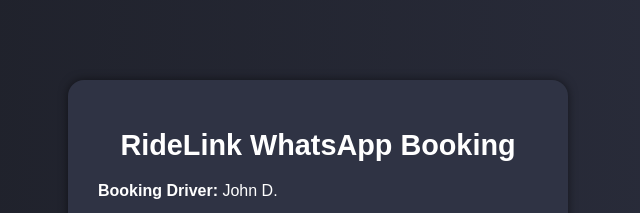
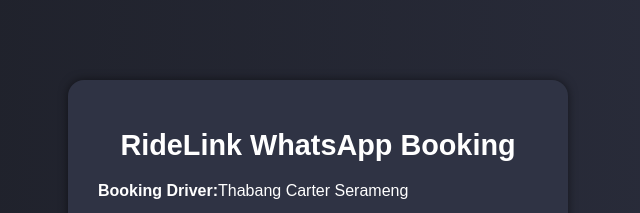
Before and after one commit to ericmantswe/Ride-Link, a plain HTML site: page DriversWhatappforms(HTML&CSS)/Driver1.html in a window 1280 px wide. Shown: the top 213 px of the page, without its empty margins (322-962 px from the left). Drawn offline with Linux system fonts and the light colour scheme.

Commit message:
Update Driver1.html

```diff
--- a/DriversWhatappforms(HTML&CSS)/Driver1.html
+++ b/DriversWhatappforms(HTML&CSS)/Driver1.html
@@ -110,7 +110,7 @@
 <body>
   <main class="form-container" role="main">
     <h1>RideLink WhatsApp Booking</h1>
-    <p><strong>Booking Driver:</strong> John D.</p>
+    <p><strong>Booking Driver:</strong>Thabang Carter Serameng</p>
     <form id="bookingForm" autocomplete="on" onsubmit="sendToWhatsapp(event)">
       <label for="name">Your Name</label>
       <input type="text" id="name" name="name" required autocomplete="name">
@@ -133,8 +133,8 @@
 
   <script>
     // Driver info should be replaced per driver file
-    const DRIVER_NAME = "John D.";
-    const DRIVER_PHONE = "26777572432";
+    const DRIVER_NAME = "Thabang Carter Serameng";
+    const DRIVER_PHONE = "26777013999";
 
     function sendToWhatsapp(event) {
       event.preventDefault();
```
